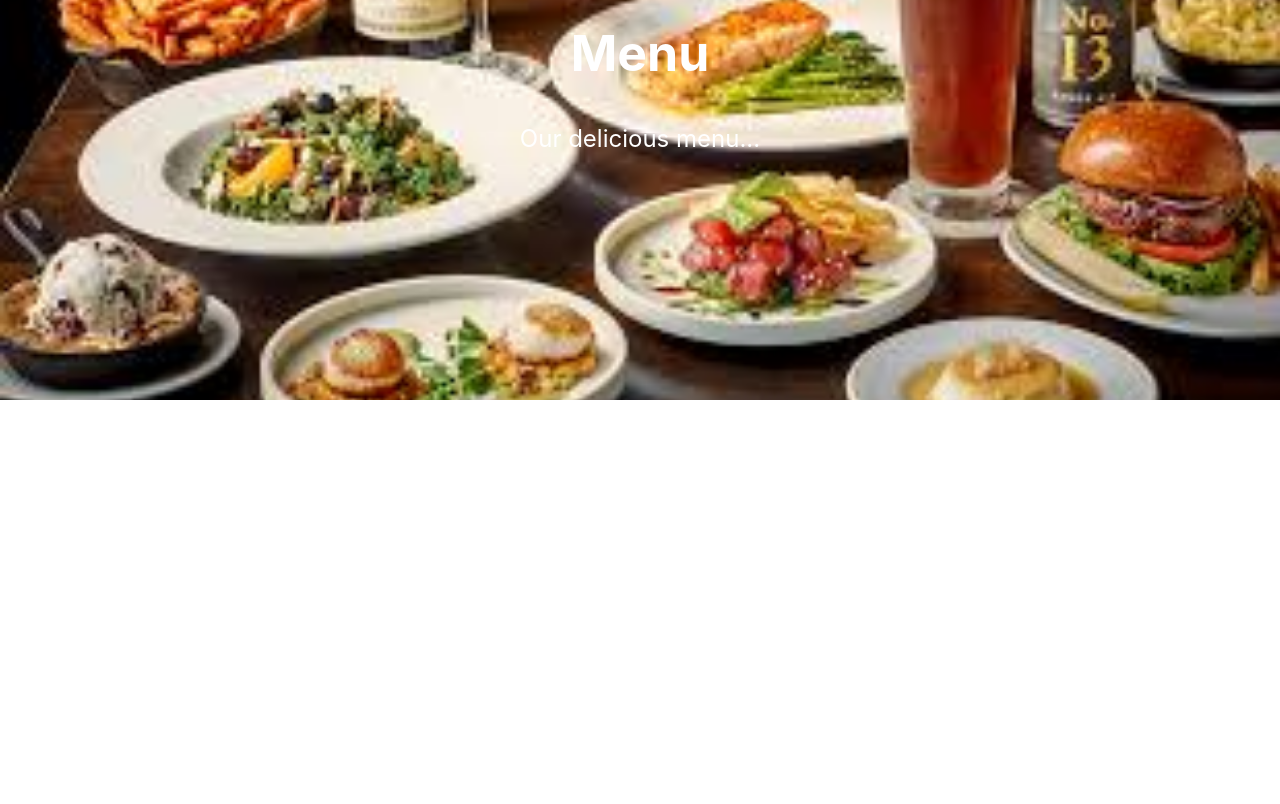
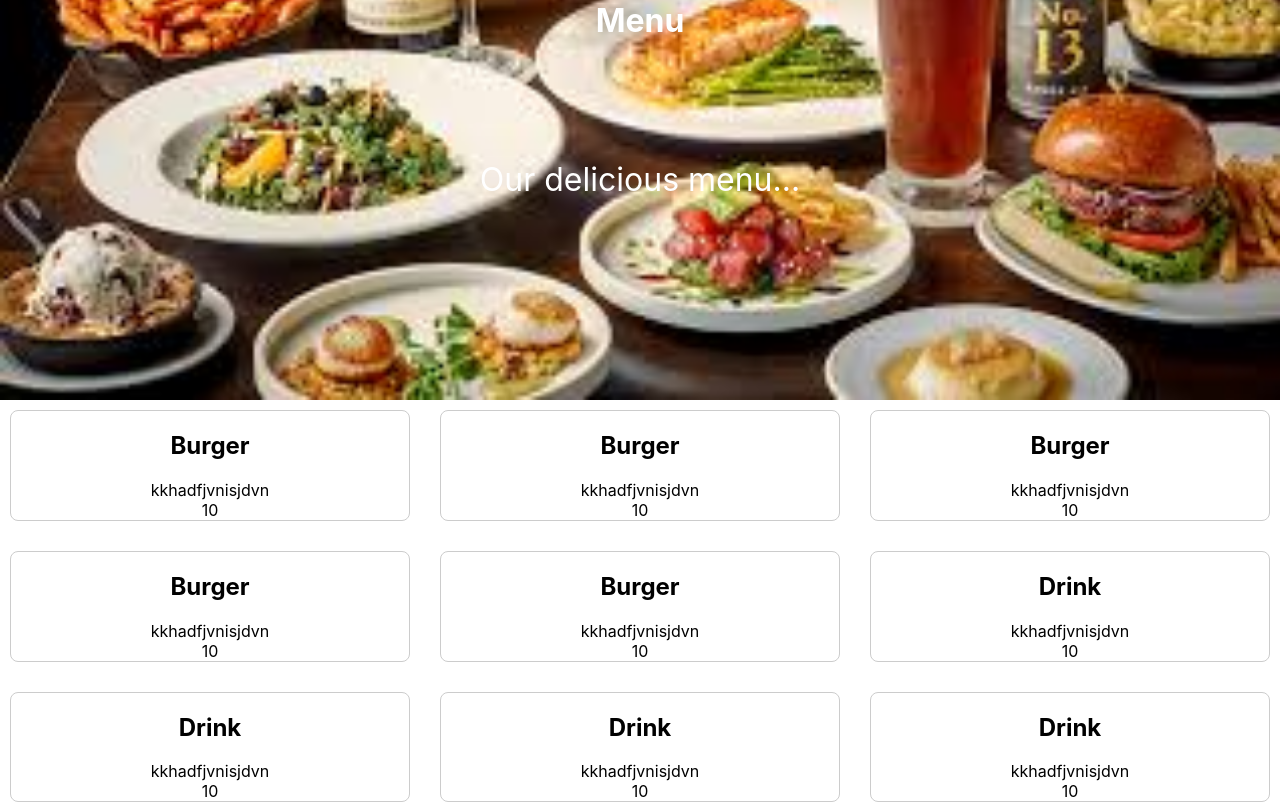
Before and after one commit to Luvuyotafeni/lux, a React (Create React App) app: page /menu in a window 1280 px wide. Shown: the part 200-1004 px from the top of the page. Before the commit the page ends 800 px from the top, so only its background shows below. Built offline with nearby package versions, Linux system fonts and the light colour scheme.

Commit message:
addition of menu items

```diff
--- a/src/components/Menu/Menu.css
+++ b/src/components/Menu/Menu.css
@@ -1,23 +1,47 @@
-.menu_d{
+.menu_d {
     background-image: url('../assets/menu\ image.jpg');
     display: flex;
     flex-direction: column;
     height: 600px;
-    align-items: center; /* Center content vertically */
+    align-items: center;
     text-align: center;
     justify-content: center;
     background-repeat: no-repeat;
-    background-size: 1400px;
+    background-size: cover; /* Use cover to ensure the image covers the container */
+  }
+
+  .menu_d h2, .menu_d p {
+    color: white;
+    margin: 60px; /* Remove default margin for h2 and p */
+    padding: 0;
+    font-size: xx-large;
+  }
 
 
-}
-.menu_d p{
-    color: white;
-    font-size: x-large;
-    margin-top: 0;
-}
-.menu_d h2{
-    margin-top: 0;
-    color: white;
-    font-size: 50px;
-}
+  .menu_container {
+    display: flex;
+    flex-wrap: wrap;
+    justify-content: center;
+    gap: 10px; /* Space between menu items */
+    justify-content: space-between;
+    padding: 0;
+  }
+
+  .menu_item {
+    margin: 10px;
+    padding: 0;
+    text-align: center;
+    border: 1px solid #ccc;
+    border-radius: 8px;
+    width: 400px;
+    transition: transform 0.3s ease;
+    height: fit-content;
+    box-sizing: border-box;
+  }
+  .menu_item p{
+    padding: 0;
+    margin: 0;
+  }
+  .menu_item:hover {
+    transform: scale(1.05);
+  }
--- a/src/components/Menu/Menu.js
+++ b/src/components/Menu/Menu.js
@@ -1,6 +1,7 @@
-// src/components/Menu.js
   import React from 'react';
-import './Menu.css'
+  import './Menu.css';
+  import Card from './card'; // Ensure correct import path for Card component
+  import data from './Menu-Api'; // Ensure correct import path for data
 
   function Menu() {
     return (
@@ -13,10 +14,19 @@ function Menu() {
             <p>Our delicious menu...</p>
           </div>
         </div>
-     <div>
-      <div>
+        <div className='menu_container'>
+          {data.map((val, index) => {
+            return (
+              <div key={index} className='menu_item'>
+              <Card
+                price={val.price}
+                title={val.title}
+                desc={val.desc}
 
+              />
               </div>
+            );
+          })}
         </div>
       </section>
     );
--- a/src/components/Menu/card.js
+++ b/src/components/Menu/card.js
@@ -1,15 +1,13 @@
-import React from "react"
+import React from "react";
 
-const Card = (props) => {
-return(
-    <>
-       <div>
-        <h2>{props.title}</h2>
-        <p>{props.desc}</p>
-        <p>{props.price}</p>
-       </div>
-    </>
-)
-}
+const Card = ({ title, desc, price }) => {
+  return (
+    <div > {/* Add the menu_item class */}
+      <h2>{title}</h2>
+      <p>{desc}</p>
+      <p>{price}</p>
+    </div>
+  );
+};
 
-export default Card
+export default Card;
```
Lines whose indentation alone changed are shown as unchanged.
